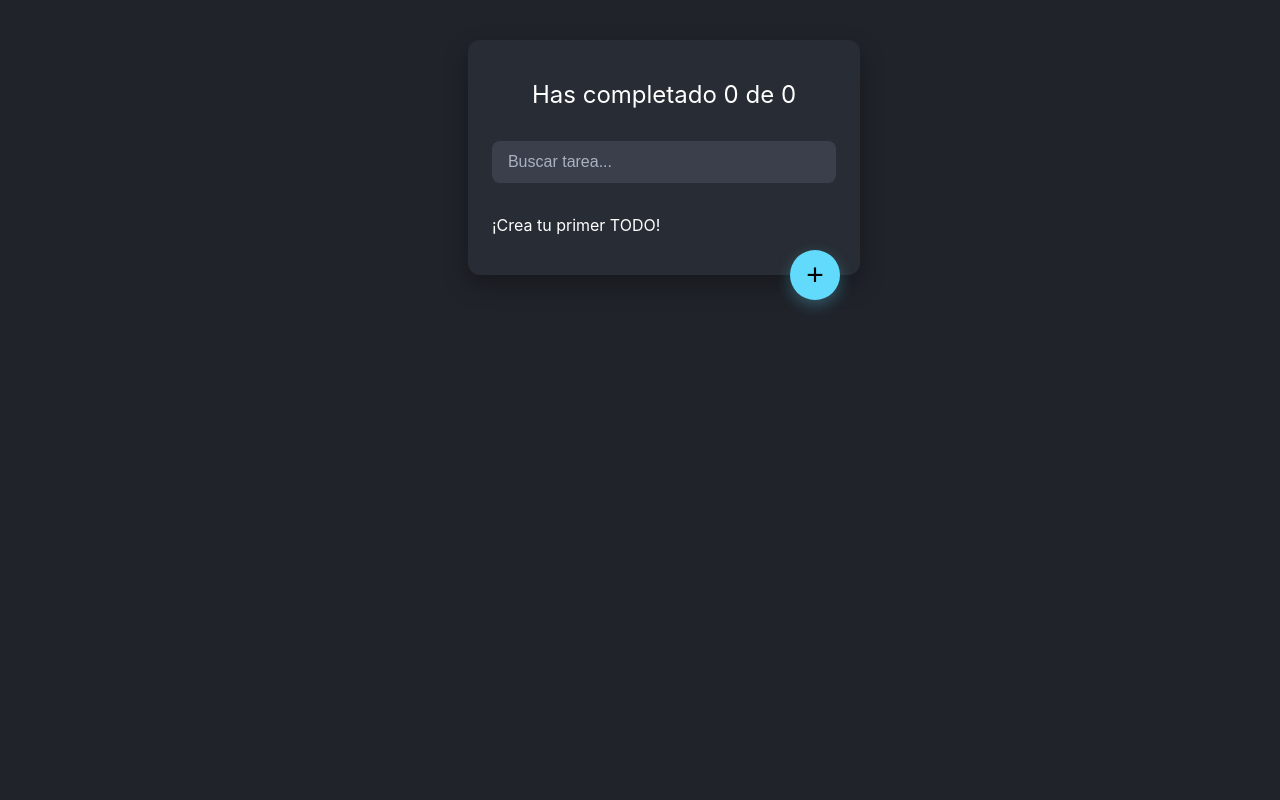
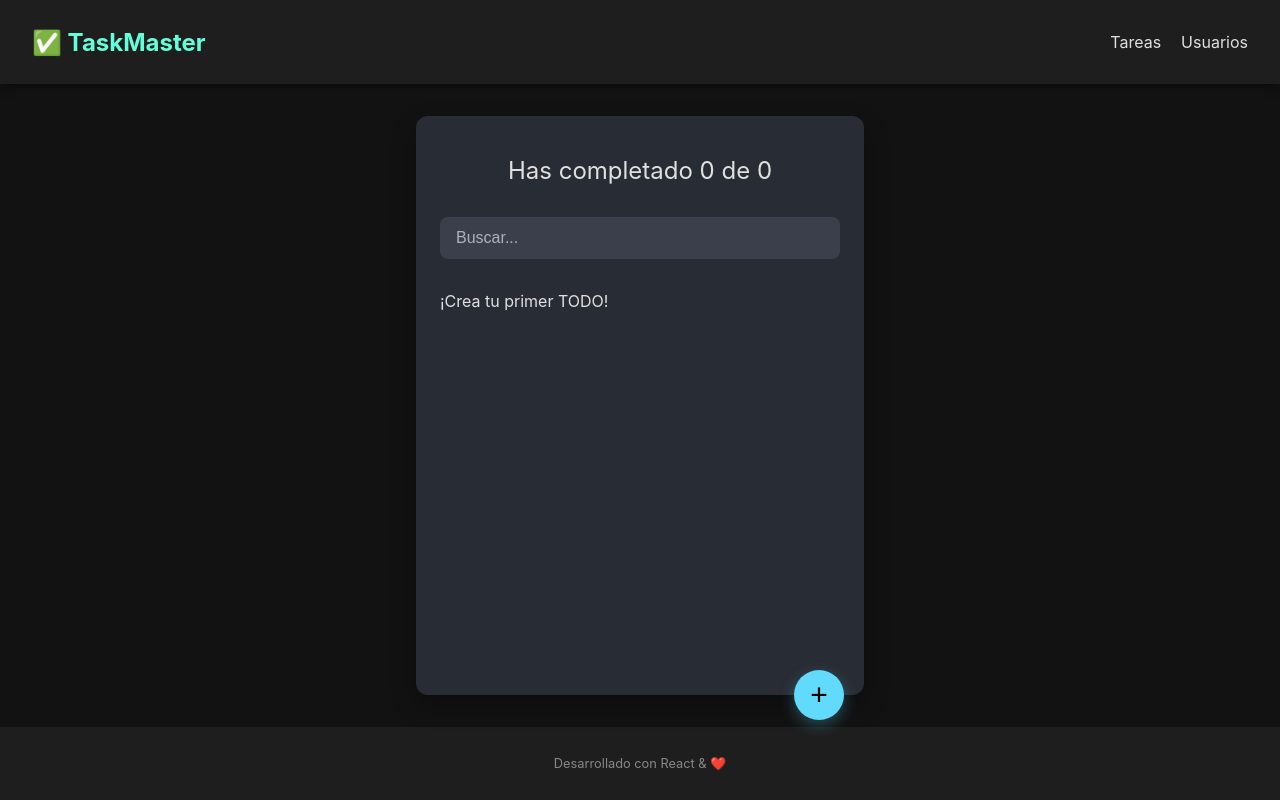
Before and after one commit to anderking/curso-react-intro-main, a React app: page / in a window 1280 px wide. Built offline with nearby package versions, Linux system fonts and the light colour scheme.

Commit message:
Refactor estructura de carpetas y layout para iniciar react router

```diff
--- a/src/app/App.css
+++ b/src/app/App.css
@@ -13,9 +13,7 @@ body {
   color: var(--text-main);
   font-family: 'Segoe UI', Tahoma, Geneva, Verdana, sans-serif;
   margin: 0;
-  display: flex;
   justify-content: center;
-  padding: 40px 20px;
 }
 
 .App-container {
@@ -37,8 +35,8 @@ body {
   font-weight: 400;
 }
 
-/* TodoSearch */
-.TodoSearch {
+/* InputSearchUI */
+.InputSearchUI {
   background: #3a3f4b;
   border: none;
   border-radius: 8px;
@@ -50,12 +48,12 @@ body {
   outline: none;
 }
 
-.TodoSearch::placeholder {
+.InputSearchUI::placeholder {
   color: var(--text-muted);
 }
 
-/* TodoList */
-.TodoList {
+/* ListContainer */
+.ListContainer {
   list-style: none;
   padding: 0;
   margin: 20px 0;
@@ -123,13 +121,13 @@ body {
   100% { opacity: 0.4; }
 }
 
-.TodoLoading-container {
+.ListSkeletonLoading-container {
   display: flex;
   flex-direction: column;
   gap: 12px;
 }
 
-.TodoLoading-item {
+.ListSkeletonLoading-item {
   background: #3a3f4b;
   height: 64px;
   border-radius: 8px;
@@ -140,14 +138,14 @@ body {
   gap: 12px;
 }
 
-.TodoLoading-circle {
+.ListSkeletonLoading-circle {
   width: 24px;
   height: 24px;
   border-radius: 50%;
   background: #4e5461;
 }
 
-.TodoLoading-bar {
+.ListSkeletonLoading-bar {
   flex-grow: 1;
   height: 16px;
   background: #4e5461;
@@ -262,12 +260,12 @@ body {
   filter: blur(1px); /* Opcional: un ligero desenfoque para dar efecto de "lejos" */
 }
 
-.TodoSearch {
+.InputSearchUI {
   /* ... tus estilos actuales ... */
   transition: all 0.3s ease;
 }
 
-.TodoSearch:disabled {
+.InputSearchUI:disabled {
   background-color: #2c303a; /* Un tono más oscuro que el original */
   cursor: not-allowed;
   opacity: 0.5;
@@ -275,6 +273,6 @@ body {
 }
 
 /* Podemos añadir un efecto de "shimmer" o pulso si queremos que sea pro */
-.TodoSearch:disabled::placeholder {
+.InputSearchUI:disabled::placeholder {
   color: #4e5461;
 }
--- a/src/app/App.js
+++ b/src/app/App.js
@@ -1,13 +1,16 @@
 import React from "react";
-import { TodoProvider } from "context/TodoContext";
-import { AppUI } from "./AppUI";
+import { MainLayout } from "components/Layaout/MainLayout";
+import { TodoProvider } from "features/todos/context/TodoContext";
+import { TodoPage } from "pages/TodoPage";
 import "./App.css";
 
 function App() {
   return (
-    <TodoProvider>
-      <AppUI />
-    </TodoProvider>
+    <MainLayout>
+      <TodoProvider>
+        <TodoPage />
+      </TodoProvider>
+    </MainLayout>
   );
 }
 
--- a/src/components/TodoHeader.js
+++ b/src/components/Layaout/HeaderLayout.js
@@ -1,6 +1,6 @@
 import React from "react";
 
-function TodoHeader({ children, loading }) {
+function HeaderLayout({ children, loading }) {
   return (
     <header>
       {/* Iteramos sobre cada hijo y le creamos un clon al que le inyectamos la prop 'loading' */}
@@ -11,4 +11,4 @@ function TodoHeader({ children, loading }) {
   );
 }
 
-export { TodoHeader };
+export { HeaderLayout };
--- /dev/null
+++ b/src/components/Layaout/MainLayout.css
@@ -0,0 +1,52 @@
+.MainLayout-container {
+  display: flex;
+  flex-direction: column;
+  min-height: 100vh; /* Ocupa toda la pantalla */
+  background-color: #121212; /* Fondo profundo */
+  color: #e0e0e0;
+}
+
+.MainLayout-nav {
+  display: flex;
+  justify-content: space-between;
+  align-items: center;
+  padding: 1rem 2rem;
+  background-color: #1e1e1e;
+  box-shadow: 0 2px 10px rgba(0,0,0,0.5);
+}
+
+.MainLayout-logo {
+  font-size: 1.5rem;
+  font-weight: bold;
+  color: #64ffda; /* Un toque cian/verde esmeralda */
+}
+
+.MainLayout-menu {
+  display: flex;
+  list-style: none;
+  gap: 20px;
+}
+
+.MainLayout-menu li {
+  cursor: pointer;
+  transition: color 0.3s;
+}
+
+.MainLayout-menu li:hover {
+  color: #64ffda;
+}
+
+.MainLayout-content {
+  flex: 1; /* Esto hace que el footer siempre esté abajo si hay poco contenido */
+  padding: 2rem;
+  display: flex;
+  justify-content: center;
+}
+
+.MainLayout-footer {
+  text-align: center;
+  padding: 1rem;
+  background-color: #1e1e1e;
+  font-size: 0.8rem;
+  color: #888;
+}
--- /dev/null
+++ b/src/components/Layaout/MainLayout.js
@@ -0,0 +1,26 @@
+import React from 'react';
+import './MainLayout.css';
+
+function MainLayout({ children }) {
+  return (
+    <div className="MainLayout-container">
+      <nav className="MainLayout-nav">
+        <div className="MainLayout-logo">✅ TaskMaster</div>
+        <ul className="MainLayout-menu">
+          <li>Tareas</li>
+          <li>Usuarios</li>
+        </ul>
+      </nav>
+
+      <main className="MainLayout-content">
+        {children}
+      </main>
+
+      <footer className="MainLayout-footer">
+        <p>Desarrollado con React & ❤️</p>
+      </footer>
+    </div>
+  );
+}
+
+export { MainLayout };
--- a/src/components/TodoLoading.js
+++ /dev/null
@@ -1,18 +0,0 @@
-import React from 'react';
-
-function TodoLoading() {
-  return (
-    <div className="TodoLoading-container">
-      {/* Renderizamos 3 esqueletos para llenar el espacio */}
-      {[1, 2, 3].map((n) => (
-        <div key={n} className="TodoLoading-item">
-          <div className="TodoLoading-circle"></div>
-          <div className="TodoLoading-bar"></div>
-          <div className="TodoLoading-circle"></div>
-        </div>
-      ))}
-    </div>
-  );
-}
-
-export { TodoLoading };
--- a/src/components/TodoSearch.js
+++ b/src/components/UI/InputSearchUI.js
@@ -1,14 +1,14 @@
 import React from "react";
 
-function TodoSearch({ searchValue, setSearchValue, loading }) {
+function InputSearchUI({ searchValue, setSearchValue, loading }) {
   const onSearchValueChange = (event) => {
     setSearchValue(event.target.value);
   };
 
   return (
     <input
-      className="TodoSearch"
-      placeholder="Buscar tarea..."
+      className="InputSearchUI"
+      placeholder="Buscar..."
       value={searchValue}
       onChange={onSearchValueChange}
       disabled={loading}
@@ -16,4 +16,4 @@ function TodoSearch({ searchValue, setSearchValue, loading }) {
   );
 }
 
-export { TodoSearch };
+export { InputSearchUI };
--- a/src/components/TodoList.js
+++ b/src/components/UI/ListContainer.js
@@ -1,10 +1,10 @@
 import React from "react";
 
-function TodoList(props) {
+function ListContainer(props) {
   const renderProp = props.children || props.render;
 
   return (
-    <section className="TodoList-container">
+    <section className="ListContainer-container">
       {props.error && props.onError()}
 
       {props.loading && props.onLoading()}
@@ -22,4 +22,4 @@ function TodoList(props) {
   );
 }
 
-export { TodoList };
+export { ListContainer };
--- /dev/null
+++ b/src/components/UI/ListSkeletonLoading.js
@@ -0,0 +1,18 @@
+import React from 'react';
+
+function ListSkeletonLoading() {
+  return (
+    <div className="ListSkeletonLoading-container">
+      {/* Renderizamos 3 esqueletos para llenar el espacio */}
+      {[1, 2, 3].map((n) => (
+        <div key={n} className="ListSkeletonLoading-item">
+          <div className="ListSkeletonLoading-circle"></div>
+          <div className="ListSkeletonLoading-bar"></div>
+          <div className="ListSkeletonLoading-circle"></div>
+        </div>
+      ))}
+    </div>
+  );
+}
+
+export { ListSkeletonLoading };
--- a/src/components/TodoCreateButton.js
+++ b/src/features/todos/components/TodoCreateButton.js
@@ -1,5 +1,5 @@
 import React, { useContext } from "react";
-import { TodoContext } from "context/TodoContext";
+import { TodoContext } from "features/todos/context/TodoContext";
 
 function TodoCreateButton() {
   const { setOpenModal } = useContext(TodoContext);
--- a/src/components/TodoForm.js
+++ b/src/features/todos/components/TodoForm.js
@@ -1,5 +1,5 @@
 import React, { useContext, useState, useRef, useEffect } from "react";
-import { TodoContext } from "context/TodoContext";
+import { TodoContext } from "features/todos/context/TodoContext";
 
 function TodoForm() {
   const [newTodoValue, setNewTodoValue] = useState("");
--- a/src/components/TodoItem.js
+++ b/src/features/todos/components/TodoItem.js
@@ -1,5 +1,5 @@
 import React, { useContext } from "react";
-import { TodoContext } from "context/TodoContext";
+import { TodoContext } from "features/todos/context/TodoContext";
 
 function TodoItem({ todo }) {
   const { completeTodo, deleteTodo } = useContext(TodoContext);
--- a/src/hooks/useStorageListener.js
+++ b/src/hooks/useStorageListener.js
@@ -48,7 +48,6 @@ function useStorageListener(sincronize) {
 
   // --- Action Creators ---
   // Encapsulamos el 'dispatch' en funciones semánticas para mejorar la legibilidad.
-  const onChangeDetected = () => dispatch({ type: actionTypes.change });
   const onConfirmChange = () => dispatch({ type: actionTypes.confirm });
 
   useEffect(() => {
@@ -60,7 +59,8 @@ function useStorageListener(sincronize) {
       // Verificamos que el cambio pertenezca a nuestra "tabla" de TODOs.
       if (change.key === "TODOS_V1") {
         console.log("Evento Storage detectado: Sincronización requerida.");
-        onChangeDetected(); // Notificamos a la máquina de estados.
+        toggleShow()
+        //onChangeDetected(); // Notificamos a la máquina de estados.
       }
     };
 
--- a/src/app/AppUI.js
+++ b/src/pages/TodoPage.js
@@ -1,16 +1,16 @@
 import React, { useContext } from "react";
-import { TodoContext } from "context/TodoContext";
-import { TodoHeader } from "components/TodoHeader";
-import { TodoCounter } from "components/TodoCounter";
-import { TodoSearch } from "components/TodoSearch";
-import { TodoList } from "components/TodoList";
-import { TodoItem } from "components/TodoItem";
-import { TodoLoading } from "components/TodoLoading";
-import { TodoCreateButton } from "components/TodoCreateButton";
-import { Modal } from "components/Modal";
-import { TodoForm } from "components/TodoForm";
+import { TodoContext } from "features/todos/context/TodoContext";
+import { HeaderLayout } from "components/Layaout/HeaderLayout";
+import { TodoCounter } from "features/todos/components/TodoCounter";
+import { InputSearchUI } from "components/UI/InputSearchUI";
+import { ListContainer } from "components/UI/ListContainer";
+import { TodoItem } from "features/todos/components/TodoItem";
+import { ListSkeletonLoading } from "components/UI/ListSkeletonLoading";
+import { TodoCreateButton } from "features/todos/components/TodoCreateButton";
+import { Modal } from "components/UI/Modal";
+import { TodoForm } from "features/todos/components/TodoForm";
 
-function AppUI() {
+function TodoPage() {
   const {
     loading,
     error,
@@ -20,34 +20,26 @@ function AppUI() {
     setSearchValue,
     itemsFilterSearchValue,
     openModal,
-    storageChange,
-    toggleShow,
   } = useContext(TodoContext);
 
   return (
     <div className="App-container">
-      {storageChange && (
-        <div className="ChangeAlert">
-          <p>Hubo cambios en otra pestaña</p>
-          <button onClick={toggleShow}>Volver a cargar</button>
-        </div>
-      )}
-      <TodoHeader loading={loading}>
+      <HeaderLayout loading={loading}>
         <TodoCounter
           totalItemsCompleted={totalItemsCompleted}
           totalItems={totalItems}
         />
-        <TodoSearch searchValue={searchValue} setSearchValue={setSearchValue} />
-      </TodoHeader>
+        <InputSearchUI searchValue={searchValue} setSearchValue={setSearchValue} />
+      </HeaderLayout>
 
-      <TodoList
+      <ListContainer
         error={error}
         loading={loading}
         itemsFilterSearchValue={itemsFilterSearchValue}
         totalItems={totalItems}
         searchValue={searchValue}
         onError={() => <p className="status-msg">Error en los datos...</p>}
-        onLoading={() => <TodoLoading />}
+        onLoading={() => <ListSkeletonLoading />}
         onEmptyItems={() => <p className="status-msg">¡Crea tu primer TODO!</p>}
         onEmptySearchResults={(searchText) => (
           <p className="status-msg">No hay resultados para {searchText}</p>
@@ -66,4 +58,4 @@ function AppUI() {
   );
 }
 
-export { AppUI };
+export { TodoPage };
```
Also changed, not shown: README.md, src/components/UI/Modal.js (renamed from src/components/Modal.js), src/features/todos/components/TodoCounter.js (renamed from src/components/TodoCounter.js), src/features/todos/context/TodoContext.js (renamed from src/context/TodoContext.js).
